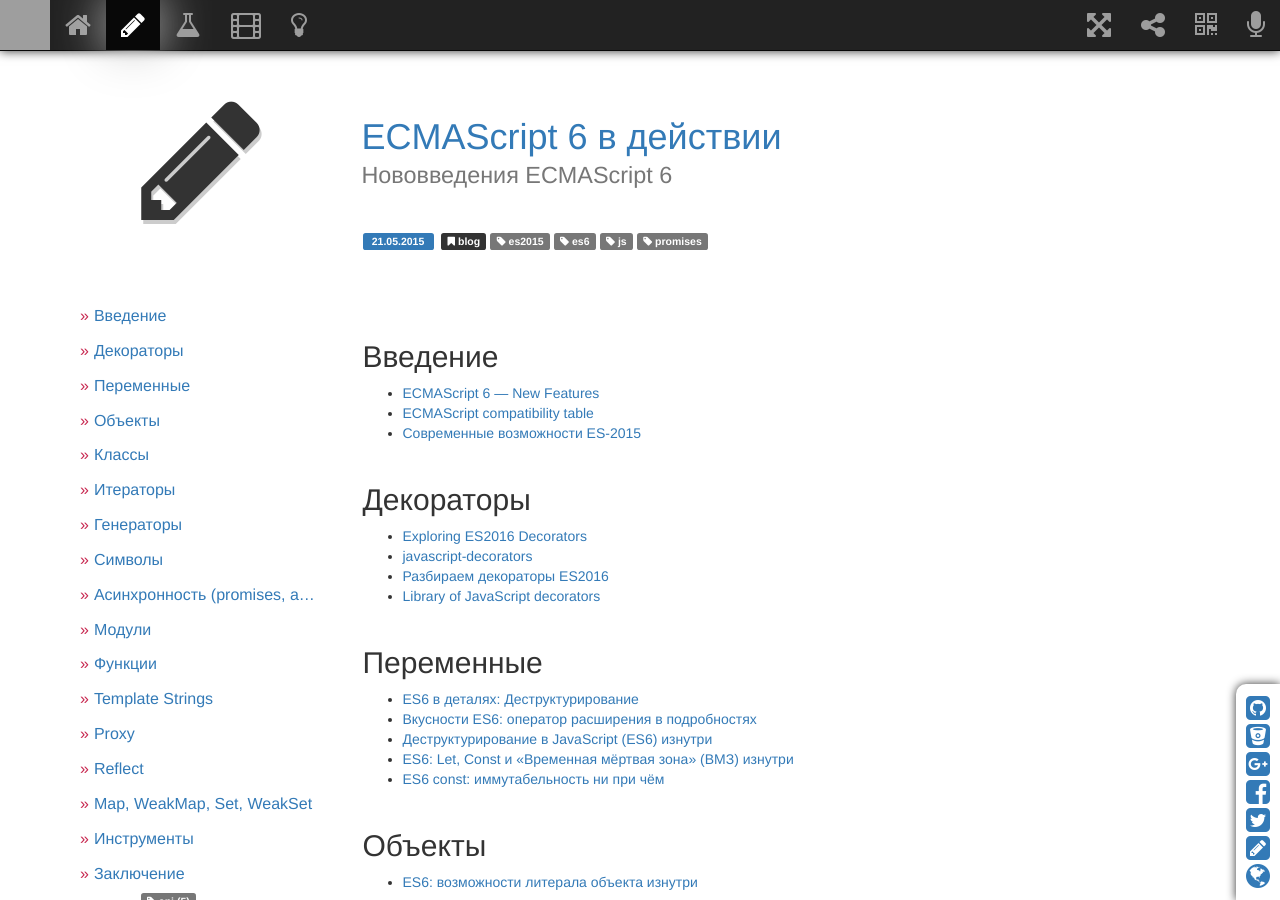
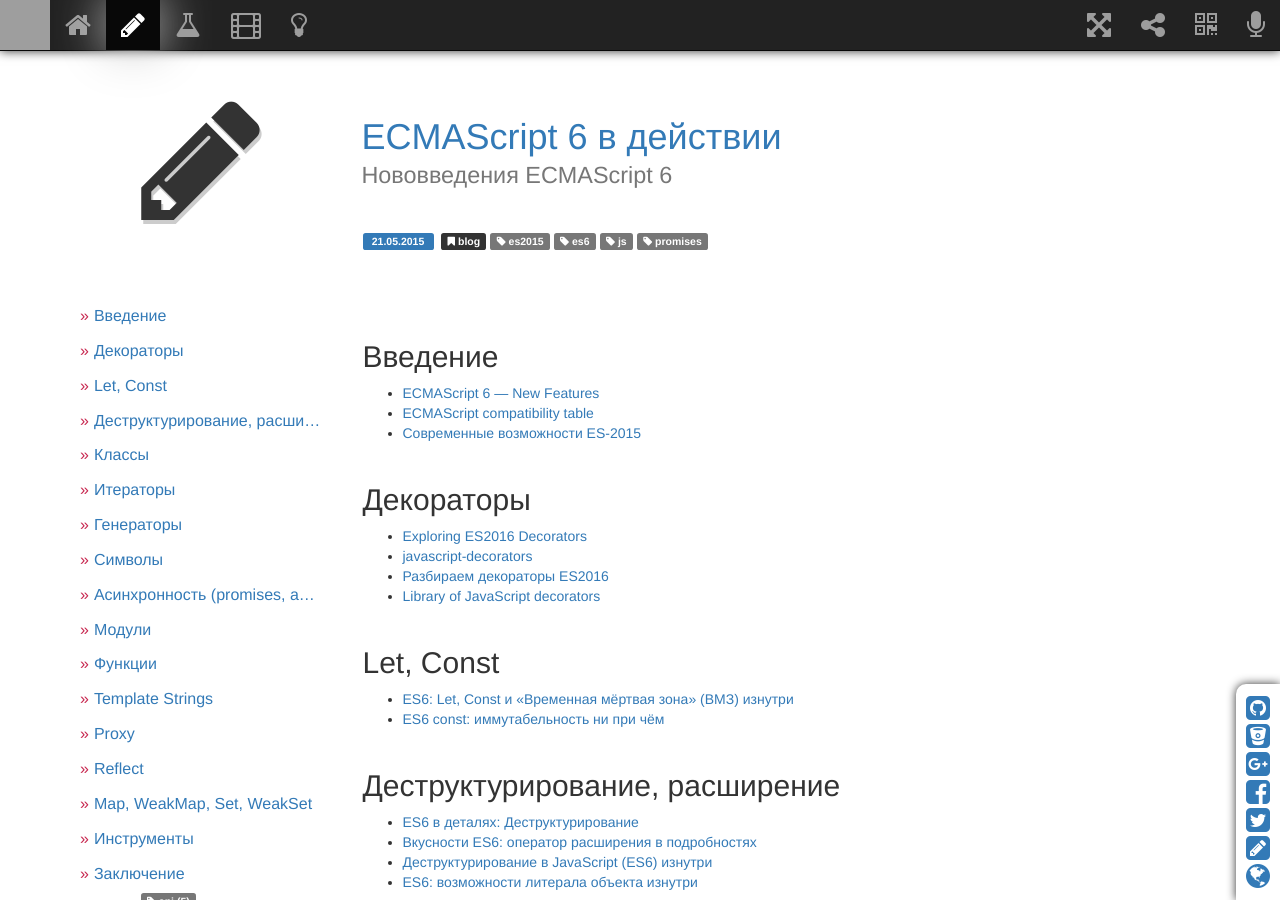
Before and after one commit to sergeymakoveev/sergeymakoveev.github.com, a Jekyll site: the page built from _posts/2015-05-21-js.es6.md, in a window 1280 px wide and 900 px high. Built offline with Jekyll 4.4.1, drawn with Linux system fonts in a browser that asks for light colours; nearby versions of some CDN libraries; comment, search, counter and statistics services are not loaded; grey boxes are pictures that could not be loaded.

Commit message:
Update 2015-05-21-js.es6.md
поправил контент

```diff
--- a/_posts/2015-05-21-js.es6.md
+++ b/_posts/2015-05-21-js.es6.md
@@ -21,15 +21,15 @@
 *   [Library of JavaScript decorators](https://github.com/jayphelps/core-decorators.js)
 
 
-## Переменные
-*   [ES6 в деталях: Деструктурирование](http://frontender.info/es6-in-depth-destructuring/)
-*   [Вкусности ES6: оператор расширения в подробностях](http://css-live.ru/articles/vkusnosti-es6-operator-rasshireniya-v-podrobnostyax.html)
-*   [Деструктурирование в JavaScript (ES6) изнутри](http://css-live.ru/articles/destrukturirovanie-v-javascript-es6-iznutri.html)
+## Let, Const
 *   [ES6: Let, Const и «Временная мёртвая зона» (ВМЗ) изнутри](http://css-live.ru/articles/es6-let-const-i-vremennaya-myortvaya-zona-vmz-iznutri.html)
 *   [ES6 const: иммутабельность ни при чём](http://frontender.info/const-immutability/)
 
 
-## Объекты
+## Деструктурирование, расширение
+*   [ES6 в деталях: Деструктурирование](http://frontender.info/es6-in-depth-destructuring/)
+*   [Вкусности ES6: оператор расширения в подробностях](http://css-live.ru/articles/vkusnosti-es6-operator-rasshireniya-v-podrobnostyax.html)
+*   [Деструктурирование в JavaScript (ES6) изнутри](http://css-live.ru/articles/destrukturirovanie-v-javascript-es6-iznutri.html)
 *   [ES6: возможности литерала объекта изнутри](http://css-live.ru/articles/es6-vozmozhnosti-literala-obekta-iznutri.html)
 
 
```
